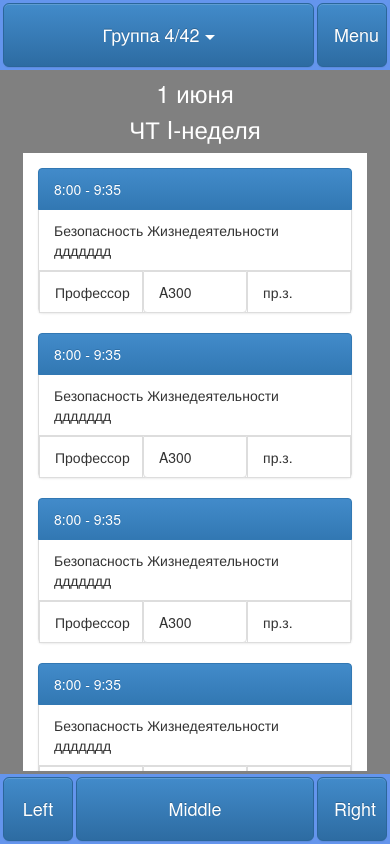
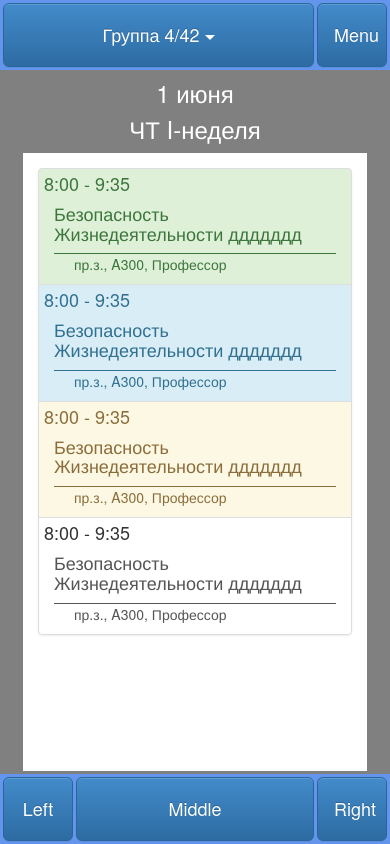
Before and after one commit to qlir/UniversityScheduleApp.MobileVersion, a plain HTML site: page Isuct.UniversitySchedule/index.html in a window 390 px wide. Drawn offline with Linux system fonts and the light colour scheme; some packages are replaced by stand-ins of ours; files whose address does not match are found by name.

Commit message:
changes shedule view

```diff
--- a/Isuct.UniversitySchedule/css/index.css
+++ b/Isuct.UniversitySchedule/css/index.css
@@ -34,10 +34,6 @@ body{
 .appName {
     margin-top: 0;
     text-align: center;
-}
-
-.item {
-
 }
 
 .day{
@@ -90,29 +86,23 @@ body{
     width:100%;
 }
 
-.details {
-    position: relative;
+.item{
+
 }
 
-.professor {
-    position: absolute;
-    top: 0px;
-    left: 0px;
-    width: 33.3%;
+.time {
+    margin-left:-10px;
+    margin-top:-5px;
 }
 
-.room {
-    position: absolute;
-    top: 0px;
-    width: 33.4%;
-    left: 33.3%;
+.lessonName {
+
 }
 
-.type {
-   position: absolute;
-   top: 0px;
-   right: 0px;
-   width: 33.3%;
+.description {
+    text-indent: 20px;
+    border-top-style:solid;
+    border-width: 1px;
 }
 
 /* static panels */
--- a/Isuct.UniversitySchedule/index.html
+++ b/Isuct.UniversitySchedule/index.html
@@ -42,81 +42,33 @@
                 </div>
             </div>-->
             <div class="scheduleItems container">
-                <ul class="item list-group">
-                    <li class="time list-group-item active">
-                        8:00 - 9:35
-                    </li>
-                    <li class="lessonName list-group-item ">Безопасность Жизнедеятельности ддддддд</li>
-                    <li class="details list-group-item">
-                        <div class="list-group-item"></div>
-                        <div class="professor list-group-item">Профессор</div>
-                        <div class="type list-group-item">пр.з.</div>
-                        <div class="room  list-group-item">A300</div>
-                    </li>
-                </ul>
-
-                <ul class="item list-group">
-                    <li class="time list-group-item active">
-                        8:00 - 9:35
-                    </li>
-                    <li class="lessonName list-group-item ">Безопасность Жизнедеятельности ддддддд</li>
-                    <li class="details list-group-item">
-                        <div class="list-group-item"></div>
-                        <div class="professor list-group-item">Профессор</div>
-                        <div class="type list-group-item">пр.з.</div>
-                        <div class="room  list-group-item">A300</div>
-                    </li>
-                </ul>
-                <ul class="item list-group">
-                    <li class="time list-group-item active">
-                        8:00 - 9:35
-                    </li>
-                    <li class="lessonName list-group-item ">Безопасность Жизнедеятельности ддддддд</li>
-                    <li class="details list-group-item">
-                        <div class="list-group-item"></div>
-                        <div class="professor list-group-item">Профессор</div>
-                        <div class="type list-group-item">пр.з.</div>
-                        <div class="room  list-group-item">A300</div>
-                    </li>
-                </ul>
-
-                <ul class="item list-group">
-                    <li class="time list-group-item active">
-                        8:00 - 9:35
-                    </li>
-                    <li class="lessonName list-group-item ">Безопасность Жизнедеятельности ддддддд</li>
-                    <li class="details list-group-item">
-                        <div class="list-group-item"></div>
-                        <div class="professor list-group-item">Профессор</div>
-                        <div class="type list-group-item">пр.з.</div>
-                        <div class="room  list-group-item">A300</div>
-                    </li>
-                </ul>
-                <ul class="item list-group">
-                    <li class="time list-group-item active">
-                        8:00 - 9:35
-                    </li>
-                    <li class="lessonName list-group-item ">Безопасность Жизнедеятельности ддддддд</li>
-                    <li class="details list-group-item">
-                        <div class="list-group-item"></div>
-                        <div class="professor list-group-item">Профессор</div>
-                        <div class="type list-group-item">пр.з.</div>
-                        <div class="room  list-group-item">A300</div>
-                    </li>
-                </ul>
-
-                <ul class="item list-group">
-                    <li class="time list-group-item active">
-                        8:00 - 9:35
-                    </li>
-                    <li class="lessonName list-group-item ">Безопасность Жизнедеятельности ддддддд</li>
-                    <li class="details list-group-item">
-                        <div class="list-group-item"></div>
-                        <div class="professor list-group-item">Профессор</div>
-                        <div class="type list-group-item">пр.з.</div>
-                        <div class="room  list-group-item">A300</div>
-                    </li>
-                </ul>
+                <div class="list-group">
+                    <a  class="item list-group-item list-group-item-success">
+                        <h4 class="time ">8:00 - 9:35</h4>
+                        <h4 class="lessonName">Безопасность Жизнедеятельности ддддддд</h4>
+                        <div class="description">
+                            пр.з., A300, Профессор
+                        </div>
+                    </a>
+                    <a  class="item list-group-item list-group-item-info">
+                        <h4 class="time list-group-item-heading">8:00 - 9:35</h4>
+                        <h4 class="lessonName">Безопасность Жизнедеятельности ддддддд</h4>
+                        <div class="description">пр.з., A300, Профессор
+                        </div>
+                    </a>
+                    <a  class="item list-group-item list-group-item-warning">
+                        <h4 class="time list-group-item-heading">8:00 - 9:35</h4>
+                        <h4 class="lessonName">Безопасность Жизнедеятельности ддддддд</h4>
+                        <div class="description">пр.з., A300, Профессор
+                        </div>
+                    </a>
+                    <a  class="item list-group-item">
+                        <h4 class="time list-group-item-heading">8:00 - 9:35</h4>
+                        <h4 class="lessonName">Безопасность Жизнедеятельности ддддддд</h4>
+                        <div class="description">пр.з., A300, Профессор
+                        </div>
+                    </a>
+                </div>
             </div>
             <div class="leftPanel">
 
```
